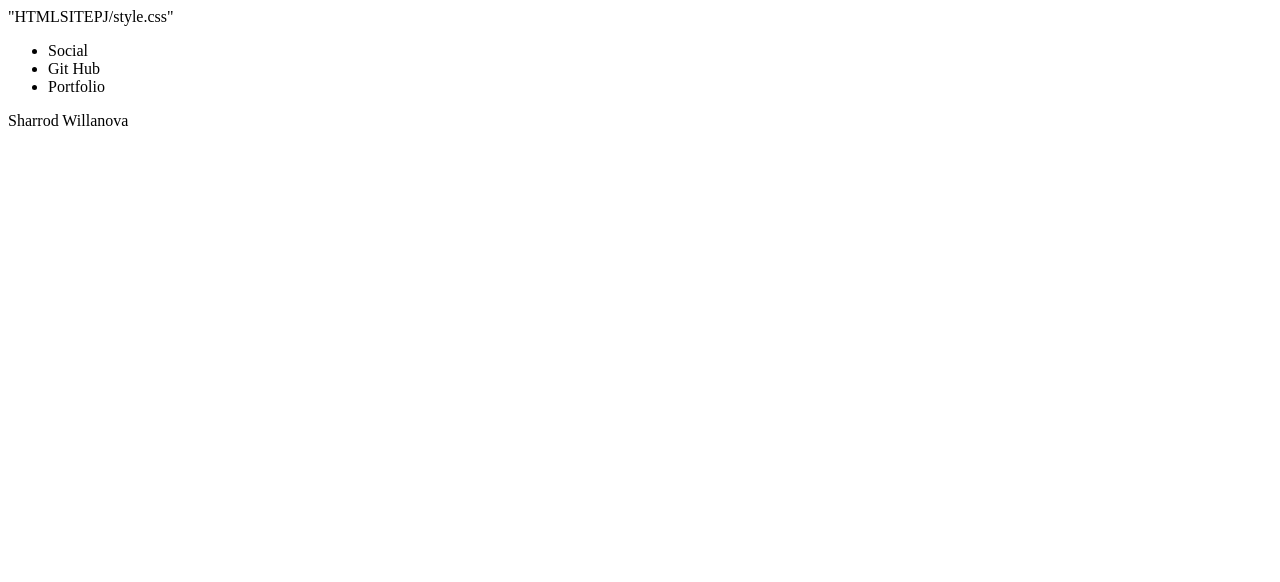
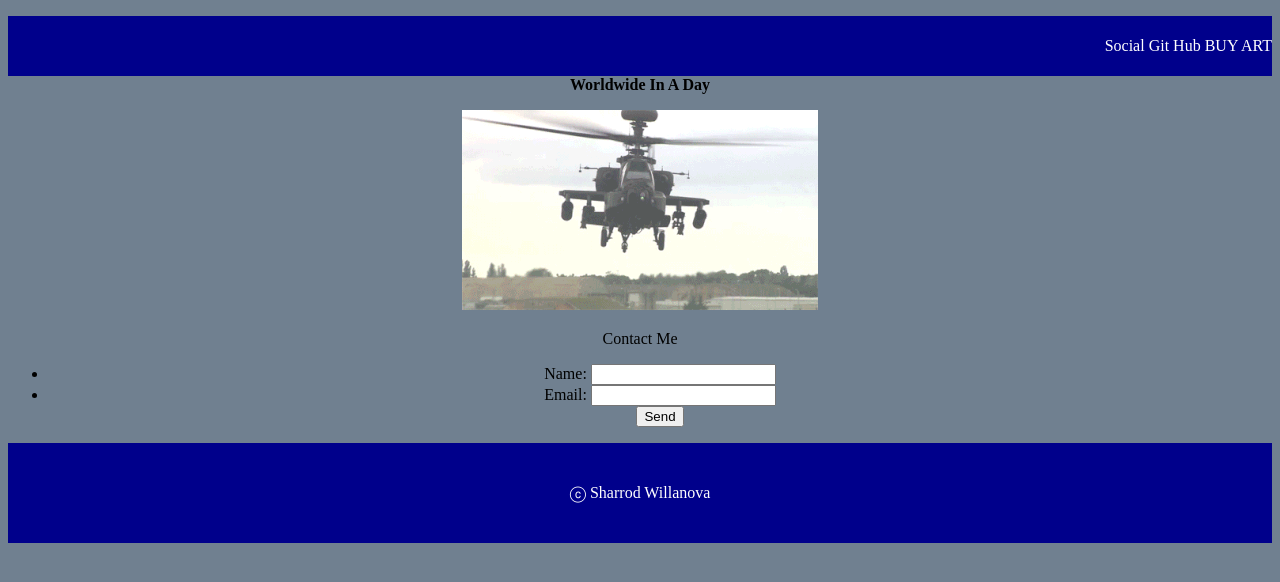
Before and after one commit to swnova/HTMLSITEPJ, a plain HTML site: page index.html in a window 1280 px wide. Drawn offline with Linux system fonts and the light colour scheme.

Commit message:
aded to css

```diff
--- a/index.html
+++ b/index.html
@@ -2,21 +2,56 @@
 <html lang="en-US">
     <head>
         <meta charset="UTF-8">
-        <title>HTML Display</title>
-        <link rel="stylesheet" href=>"HTMLSITEPJ/style.css"
+        <meta http-equiv="X-UA-Compatible" content="IE=edge">
+        <meta name="viewport" content="width=device-width, initial-scale=1.0">
+        <title>WHodini</title>
+        <link rel="stylesheet" href="style.css"
       </head>
-      <header>
+
+
+      <header class="header">
         <ul>
-          <li> Social</li>
-          <li> Git Hub</li>
-          <li> Portfolio</li>
+          <a href="https://www.soundcloud.com/psyfiwhodini">Social</a>
+          <a href="https://www.github.com/swnova">Git Hub</a>
+          <a href="https://opensea.io/SharrodNOVA">BUY ART</a>
         </ul>
+      </nav>
+        </header>
       </header>
-<style>
-  <section>
-</style>
-      <body style="background-color: ;red;"
-        <h1>Sharrod Willanova</h1>
+<body>
 
-        <img src="" alt="">
-      </body>
+
+      <main>
+        <div class="text-center"
+
+        <h1><strong> Worldwide In A Day</strong> </h1>
+        <figure>
+          <img src="assets/200ohmygeez.gif" alt="Its a picture of me"/>
+        </figure>
+        <section id="contact"
+         <h2 class="text-center">Contact Me</h2>
+      <form>
+        <ul>
+          <li>
+            <label class="text-right" for="name">Name:</label>
+            <input type="text" id="name" name="user-name">
+          </li>
+          <li>
+            <label class="text-right" for="email">Email:</label>
+            <input type="text" id="email" name="user-email">
+
+          </li>
+          <div class="text-center">
+            <button type="submit">Send</button>
+          </div>
+        </ul>
+      </form>
+
+      </main>
+      <footer class="text-center">
+    </body>
+        ⓒ Sharrod Willanova
+
+      </footer.class>
+
+      </footer>
--- a/style.css
+++ b/style.css
@@ -1 +1,63 @@
-div {background-color}: red;
+header {
+height: 60px;
+width: 100%;
+line-height: 60px;
+background-color: darkblue;
+text-align: right;
+}
+
+li {
+display:inline
+padding : 0px 20 px;
+text-decoration:none
+
+}
+
+a {
+text-decoration:none;
+color:white;
+
+}
+
+/*utility class*/
+.text-center{
+text-align:center
+
+}
+
+.text-right {
+text-align: right;
+text-decoration:none;
+
+}
+id {
+    text-decoration:none
+}
+
+h1 {
+text-transform: unset;
+text-shadow: 15px;
+text-align: 0 auto margin;
+
+}
+
+footer{
+height: 100px;
+line-break: auto;
+line-height: 100px;
+    background-color:darkblue;
+    color: white;
+}
+text {
+
+    text-decoration: none;
+}
+
+body{
+    background-color: slategray;
+    text-decoration: none;
+}
+
+figure{
+    display: block
+}
```
Also changed, not shown: assets/200ohmygeez.gif (added).
